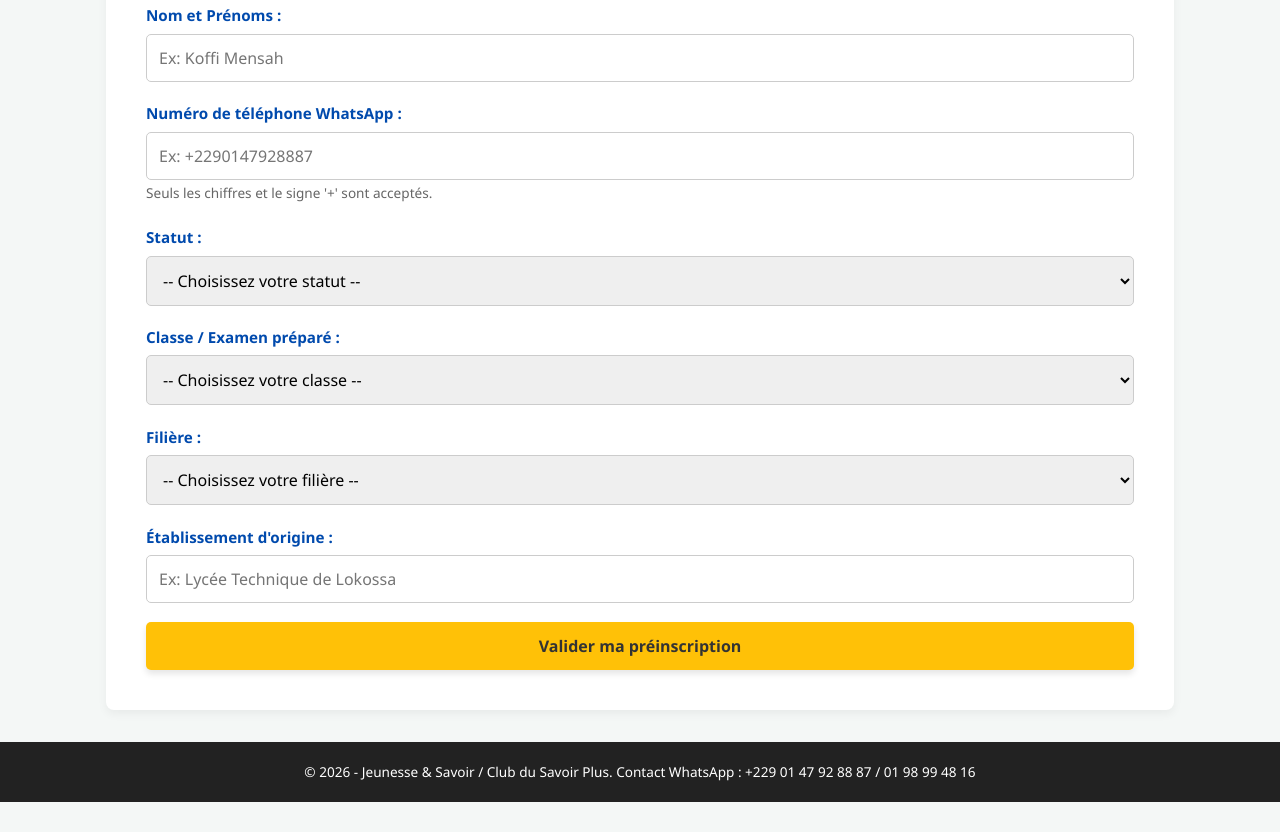
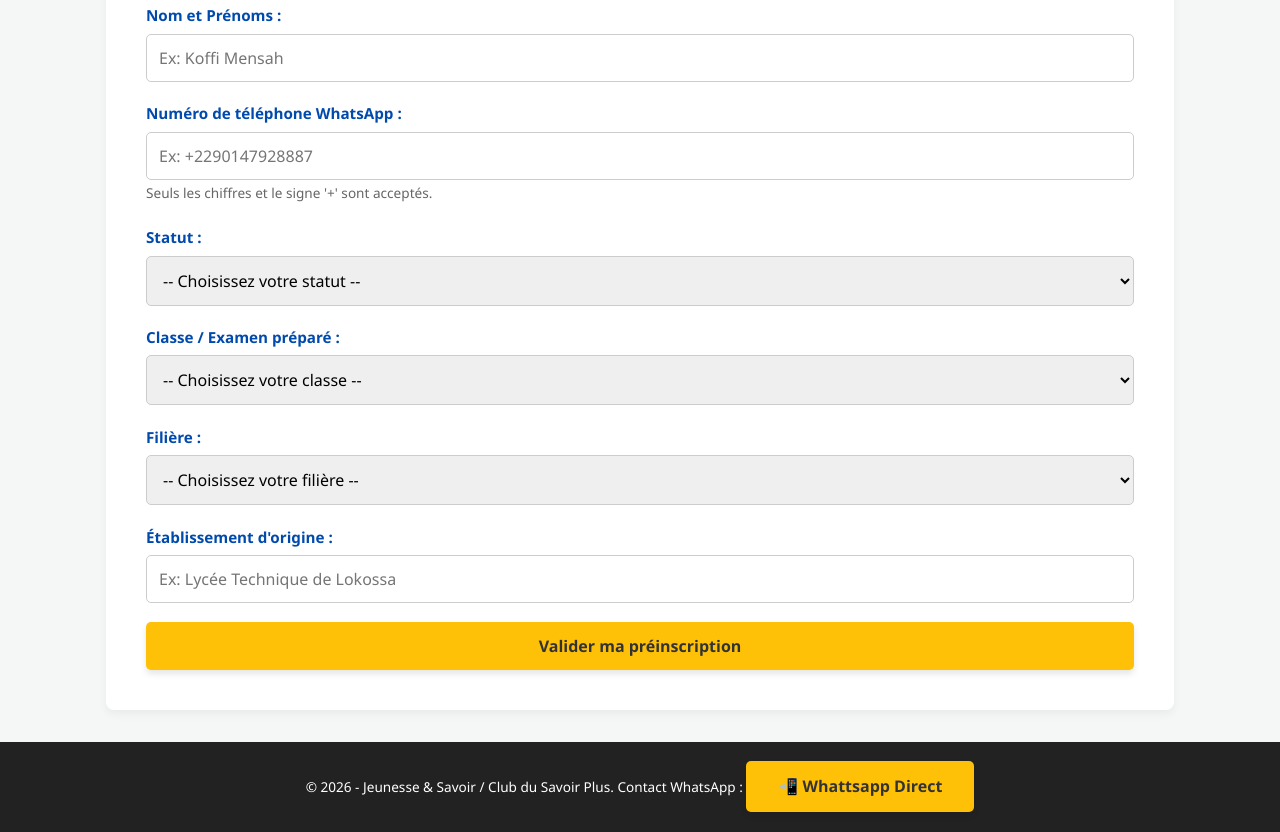
Before and after one commit to Roland-ATEKOU/inscription-cours-examens-lokossa, a plain HTML site: page inscription.html in a window 1280 px wide. Shown: the part 386-1218 px from the top of the page. Before the commit the page ends 1188 px from the top, so only its background shows below. Drawn offline with Linux system fonts and the light colour scheme.

Commit message:
Pré-inscription changé

```diff
--- a/inscription.html
+++ b/inscription.html
@@ -4,7 +4,9 @@
     <meta charset="UTF-8">
     <meta name="viewport" content="width=device-width, initial-scale=1.0">
     <title>Inscription - Club du Savoir Plus</title>
-    <link rel="stylesheet" href="style.css">
+    <link rel="preconnect" href="https://fonts.googleapis.com">
+    <link rel="preconnect" href="https://fonts.gstatic.com" crossorigin>
+    <link href="https://fonts.googleapis.com/css2?family=Poppins:wght@500;600;700&family=Inter:wght@400;500;600&display=swap" rel="stylesheet">    <link rel="stylesheet" href="style.css">
 </head>
 <body>
 
@@ -92,7 +94,12 @@
     </div>
 
     <footer>
-        <p>&copy; 2026 - Jeunesse & Savoir / Club du Savoir Plus. Contact WhatsApp : +229 01 47 92 88 87 / 01 98 99 48 16</p>
+        <p>&copy; 2026 - Jeunesse & Savoir / Club du Savoir Plus. Contact WhatsApp :
+            <a href="https://chat.whatsapp.com/If1FZE934pv3mFyaZXPwej?s=cl&p=a&mlu=4" target="_blank" class="btn btn-whatsapp">
+                📲 Whattsapp Direct
+            </a>
+        </p>
+        <!--+229 01 47 92 88 87 / 01 98 99 48 16-->
     </footer>
 
     <!-- Script de validation, enregistrement Formspree et redirection WhatsApp -->
```
